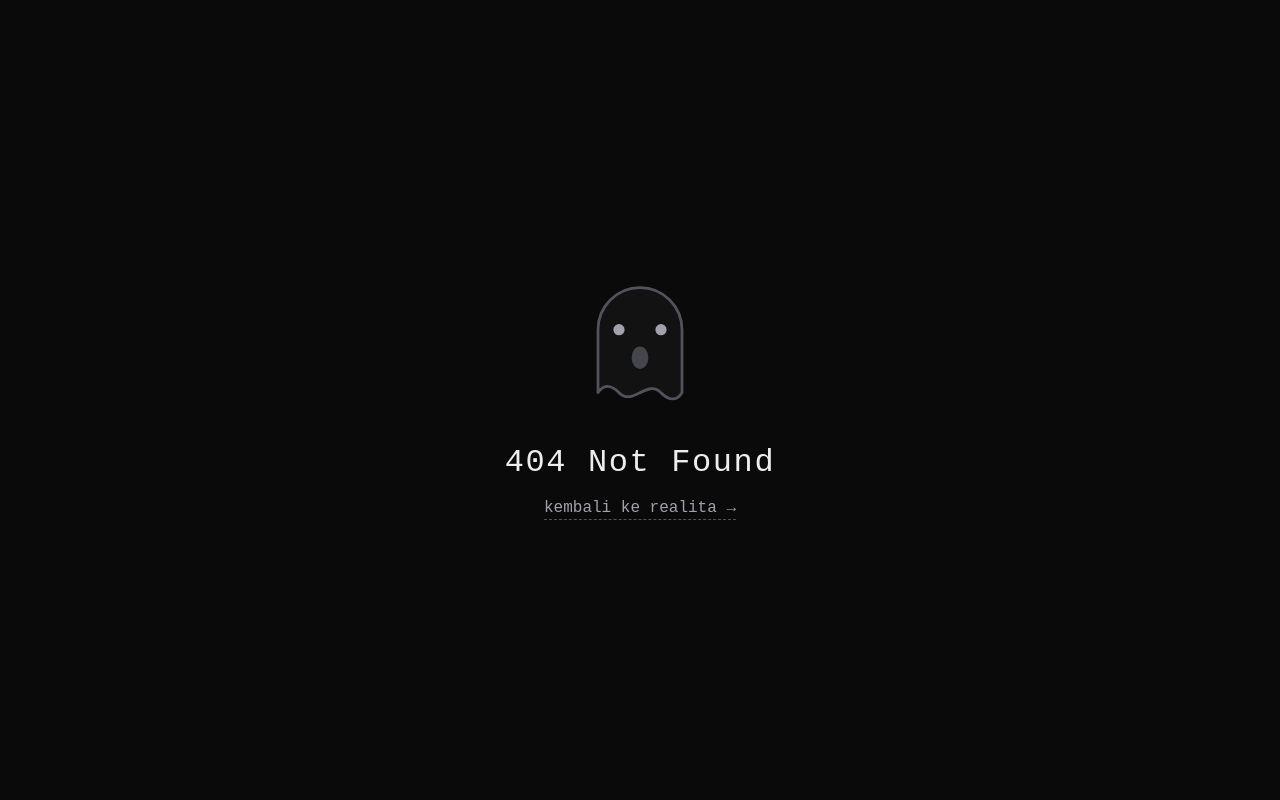
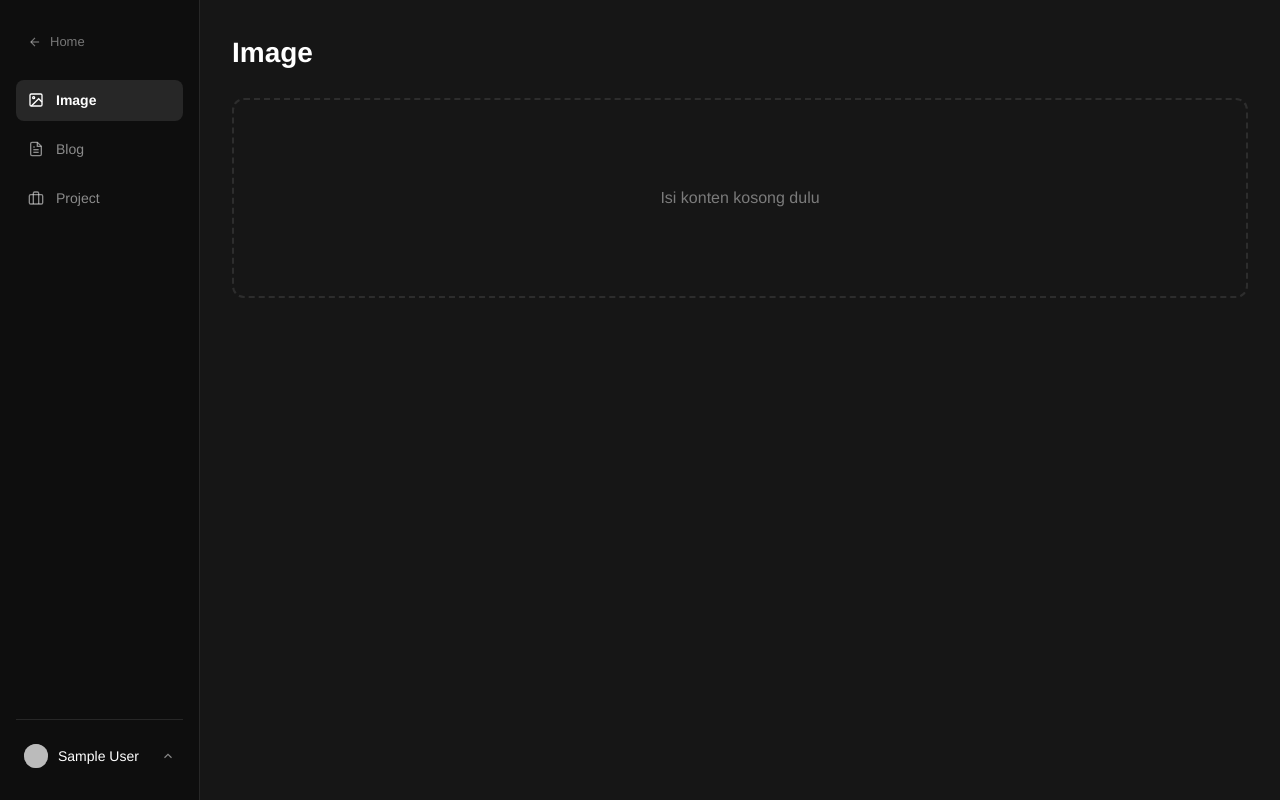
Before and after one commit to Lamiore/ProfileApp, a Next.js app: page /dashboard in a window 1280 px wide. Before the commit this address had no page. Built offline with nearby package versions, Linux system fonts and the light colour scheme; no server answers; sample sign-in values are in the browser's storage.

Commit message:
feat: migrate login and dashboard to separate pages

```diff
--- a/components/windows/dashboardwindow.tsx
+++ b/app/dashboard/page.tsx
@@ -1,25 +1,68 @@
 "use client";
 
-import { useState } from "react";
+import { useState, useEffect } from "react";
+import { useRouter } from "next/navigation";
 import { auth } from "@/lib/firebase";
-import { signOut } from "firebase/auth";
+import { onAuthStateChanged, signOut, User } from "firebase/auth";
 
-export default function DashboardWindow() {
+export default function DashboardPage() {
+    const router = useRouter();
+    const [user, setUser] = useState<User | null>(null);
+    const [isLoading, setIsLoading] = useState(true);
     const [activeTab, setActiveTab] = useState("Image");
     const [isDropdownOpen, setIsDropdownOpen] = useState(false);
     const navItems = ["Image", "Blog", "Project"];
 
+    // Auth guard
+    useEffect(() => {
+        const unsubscribe = onAuthStateChanged(auth, (currentUser) => {
+            if (currentUser) {
+                setUser(currentUser);
+                setIsLoading(false);
+            } else {
+                router.push("/login");
+            }
+        });
+        return () => unsubscribe();
+    }, [router]);
+
     const handleLogout = async () => {
         try {
             await signOut(auth);
-            window.location.reload();
+            router.push("/");
         } catch (error) {
             console.error(error);
         }
     };
 
+    if (isLoading) {
+        return (
+            <div style={{
+                display: "flex",
+                alignItems: "center",
+                justifyContent: "center",
+                height: "100vh",
+                width: "100vw",
+                background: "#111111",
+            }}>
+                <style>{`@keyframes dashSpin { to { transform: rotate(360deg); } }`}</style>
+                <svg width="22" height="22" viewBox="0 0 24 24" fill="none" stroke="rgba(224,224,224,0.3)" strokeWidth="2.5" style={{ animation: "dashSpin 0.8s linear infinite" }}>
+                    <circle cx="12" cy="12" r="9" strokeOpacity="0.2" />
+                    <path d="M21 12a9 9 0 0 0-9-9" strokeLinecap="round" />
+                </svg>
+            </div>
+        );
+    }
+
     return (
-        <div style={{ display: "flex", height: "100%", margin: "-24px" }}>
+        <div style={{
+            display: "flex",
+            height: "100vh",
+            width: "100vw",
+            background: "#111111",
+            fontFamily: "'Helvetica Neue', Helvetica, Arial, sans-serif",
+            color: "#E0E0E0",
+        }}>
             {/* Sidebar Navigation */}
             <div style={{
                 width: "200px",
@@ -27,8 +70,42 @@ export default function DashboardWindow() {
                 display: "flex",
                 flexDirection: "column",
                 padding: "24px 16px",
-                background: "rgba(0, 0, 0, 0.2)"
+                background: "rgba(0, 0, 0, 0.2)",
+                flexShrink: 0,
             }}>
+                {/* Back to Home */}
+                <button
+                    onClick={() => router.push("/")}
+                    style={{
+                        display: "flex",
+                        alignItems: "center",
+                        gap: "8px",
+                        padding: "8px 12px",
+                        marginBottom: "20px",
+                        borderRadius: "8px",
+                        border: "none",
+                        background: "transparent",
+                        color: "rgba(224, 224, 224, 0.5)",
+                        cursor: "pointer",
+                        fontSize: "13px",
+                        transition: "background 0.2s, color 0.2s",
+                    }}
+                    onMouseOver={(e) => {
+                        e.currentTarget.style.background = "rgba(255,255,255,0.05)";
+                        e.currentTarget.style.color = "#E0E0E0";
+                    }}
+                    onMouseOut={(e) => {
+                        e.currentTarget.style.background = "transparent";
+                        e.currentTarget.style.color = "rgba(224, 224, 224, 0.5)";
+                    }}
+                >
+                    <svg width="14" height="14" viewBox="0 0 24 24" fill="none" stroke="currentColor" strokeWidth="2">
+                        <path d="M19 12H5" />
+                        <path d="M12 19l-7-7 7-7" />
+                    </svg>
+                    Home
+                </button>
+
                 <div style={{ display: "flex", flexDirection: "column", gap: "8px" }}>
                     {navItems.map(item => (
                         <button
@@ -50,7 +127,6 @@ export default function DashboardWindow() {
                                 transition: "background 0.2s, color 0.2s"
                             }}
                         >
-                            {/* Simple Icons placeholder based on text */}
                             {item === "Image" && (
                                 <svg width="16" height="16" viewBox="0 0 24 24" fill="none" stroke="currentColor" strokeWidth="2">
                                     <rect x="3" y="3" width="18" height="18" rx="2" ry="2"></rect>
@@ -99,9 +175,9 @@ export default function DashboardWindow() {
                         onMouseOut={(e) => e.currentTarget.style.background = "transparent"}
                     >
                         <div style={{ width: "24px", height: "24px", borderRadius: "50%", background: "gray", overflow: "hidden", flexShrink: 0 }}>
-                            <img src="/profile.jpg" alt="Profile" style={{ width: "100%", height: "100%", objectFit: "cover" }} loading="lazy" />
+                            <img src={user?.photoURL || "/profile.jpg"} alt="Profile" style={{ width: "100%", height: "100%", objectFit: "cover" }} loading="lazy" />
                         </div>
-                        <span style={{ fontSize: "14px", fontWeight: 500, flex: 1, textAlign: "left" }}>Lam</span>
+                        <span style={{ fontSize: "14px", fontWeight: 500, flex: 1, textAlign: "left" }}>{user?.displayName || "Lam"}</span>
                         <svg width="14" height="14" viewBox="0 0 24 24" fill="none" stroke="currentColor" strokeWidth="2" style={{ opacity: 0.5 }}>
                             <path d="M18 15l-6-6-6 6" />
                         </svg>
@@ -153,7 +229,7 @@ export default function DashboardWindow() {
             </div>
 
             {/* Main Content Area */}
-            <div style={{ flex: 1, padding: "32px", overflowY: "auto", background: "rgba(255,255,255, 0.05)" }}>
+            <div style={{ flex: 1, padding: "32px", overflowY: "auto", background: "rgba(255,255,255, 0.02)" }}>
                 <div style={{ display: "flex", justifyContent: "space-between", alignItems: "center", marginBottom: "24px" }}>
                     <h1 style={{ fontSize: "28px", fontWeight: 700, margin: 0, color: "#FFF" }}>
                         {activeTab}
--- a/components/windows/loginwindow.tsx
+++ b/app/login/page.tsx
@@ -1,10 +1,12 @@
 "use client";
 
 import { useState, useEffect } from "react";
+import { useRouter } from "next/navigation";
 import { auth } from "@/lib/firebase";
 import { GoogleAuthProvider, signInWithPopup, onAuthStateChanged } from "firebase/auth";
 
-export default function LoginWindow({ onLoginSuccess }: { onLoginSuccess?: () => void }) {
+export default function LoginPage() {
+    const router = useRouter();
     const [isCheckingAuth, setIsCheckingAuth] = useState(true);
     const [isSigningIn, setIsSigningIn] = useState(false);
     const [errorMsg, setErrorMsg] = useState("");
@@ -12,13 +14,13 @@ export default function LoginWindow({ onLoginSuccess }: { onLoginSuccess?: () =>
     useEffect(() => {
         const unsubscribe = onAuthStateChanged(auth, (user) => {
             if (user) {
-                if (onLoginSuccess) onLoginSuccess();
+                router.push("/dashboard");
             } else {
                 setIsCheckingAuth(false);
             }
         });
         return () => unsubscribe();
-    }, [onLoginSuccess]);
+    }, [router]);
 
     const handleGoogleLogin = async () => {
         setIsSigningIn(true);
@@ -26,7 +28,7 @@ export default function LoginWindow({ onLoginSuccess }: { onLoginSuccess?: () =>
         try {
             const provider = new GoogleAuthProvider();
             await signInWithPopup(auth, provider);
-            if (onLoginSuccess) onLoginSuccess();
+            router.push("/dashboard");
         } catch (error: unknown) {
             console.error("Google sign in error", error);
             setErrorMsg(error instanceof Error ? error.message : "Failed to sign in with Google.");
@@ -37,7 +39,14 @@ export default function LoginWindow({ onLoginSuccess }: { onLoginSuccess?: () =>
 
     if (isCheckingAuth) {
         return (
-            <div style={{ display: "flex", alignItems: "center", justifyContent: "center", height: "100%", minHeight: "260px" }}>
+            <div style={{
+                display: "flex",
+                alignItems: "center",
+                justifyContent: "center",
+                height: "100vh",
+                width: "100vw",
+                background: "#111111",
+            }}>
                 <style>{`@keyframes loginSpin { to { transform: rotate(360deg); } }`}</style>
                 <svg width="22" height="22" viewBox="0 0 24 24" fill="none" stroke="rgba(224,224,224,0.3)" strokeWidth="2.5" style={{ animation: "loginSpin 0.8s linear infinite" }}>
                     <circle cx="12" cy="12" r="9" strokeOpacity="0.2" />
@@ -48,18 +57,32 @@ export default function LoginWindow({ onLoginSuccess }: { onLoginSuccess?: () =>
     }
 
     return (
-        <>
+        <div style={{
+            display: "flex",
+            alignItems: "center",
+            justifyContent: "center",
+            height: "100vh",
+            width: "100vw",
+            background: "#111111",
+            fontFamily: "'Helvetica Neue', Helvetica, Arial, sans-serif",
+        }}>
             <style>{`@keyframes loginSpin { to { transform: rotate(360deg); } }`}</style>
+
             <div style={{
                 display: "flex",
                 flexDirection: "column",
                 alignItems: "center",
                 justifyContent: "center",
-                height: "100%",
-                minHeight: "300px",
-                padding: "8px",
                 textAlign: "center",
-                fontFamily: "'Helvetica Neue', Helvetica, Arial, sans-serif",
+                padding: "48px 32px",
+                borderRadius: "20px",
+                background: "rgba(26, 26, 26, 0.75)",
+                backdropFilter: "blur(40px) saturate(180%)",
+                WebkitBackdropFilter: "blur(40px) saturate(180%)",
+                border: "1px solid rgba(255,255,255,0.1)",
+                boxShadow: "0 8px 32px rgba(0,0,0,0.3)",
+                maxWidth: "400px",
+                width: "90%",
             }}>
 
                 {/* Lock icon */}
@@ -198,6 +221,6 @@ export default function LoginWindow({ onLoginSuccess }: { onLoginSuccess?: () =>
                     Access restricted to authorized accounts
                 </p>
             </div>
-        </>
+        </div>
     );
 }
--- a/components/Hero.tsx
+++ b/components/Hero.tsx
@@ -9,14 +9,11 @@ import { playCloseSound } from "@/lib/audio";
 import { auth } from "@/lib/firebase";
 import { onAuthStateChanged, User } from "firebase/auth";
 
-// Dynamic imports — window components only load when actually opened
 const AboutWindow = dynamic(() => import("@/components/windows/aboutwindow"), { ssr: false });
 const ProjectWindow = dynamic(() => import("@/components/windows/projectwindow"), { ssr: false });
 const BlogWindow = dynamic(() => import("@/components/windows/blogwindow"), { ssr: false });
 const GalleryWindow = dynamic(() => import("@/components/windows/gallerywindow"), { ssr: false });
 const ConnectionWindow = dynamic(() => import("@/components/windows/connectionwindow"), { ssr: false });
-const LoginWindow = dynamic(() => import("@/components/windows/loginwindow"), { ssr: false });
-const DashboardWindow = dynamic(() => import("@/components/windows/dashboardwindow"), { ssr: false });
 
 const IMAGES = [
     "https://i.pinimg.com/avif/736x/b9/88/1d/b9881d73712f3e4aa410348dcabcb8b3.avf",
@@ -91,15 +88,6 @@ export default function Hero() {
     const [menuOpen, setMenuOpen] = useState(false);
     const focusCounter = useRef(0);
     const [windowZMap, setWindowZMap] = useState<Record<string, number>>({});
-    const [user, setUser] = useState<User | null>(null);
-
-    // Listen to Firebase auth state
-    useEffect(() => {
-        const unsubscribe = onAuthStateChanged(auth, (currentUser) => {
-            setUser(currentUser);
-        });
-        return () => unsubscribe();
-    }, []);
 
 
     // Detect mobile viewport (debounced)
@@ -165,28 +153,6 @@ export default function Hero() {
             return next;
         });
     }, []);
-
-    const handleLoginSuccess = useCallback(() => {
-        closeWindow("Login");
-        // Open Dashboard if not open, otherwise bring to front
-        setOpenWindows((prev) => {
-            if (prev.includes("Dashboard")) {
-                bringToFront("Dashboard");
-                return prev;
-            } else {
-                if (isMobile && prev.length > 0) {
-                    setWindowZMap({});
-                    focusCounter.current = 1;
-                    setWindowZMap({ "Dashboard": 1 });
-                    return ["Dashboard"];
-                }
-                focusCounter.current += 1;
-                setWindowZMap((z) => ({ ...z, ["Dashboard"]: focusCounter.current }));
-                return [...prev, "Dashboard"];
-            }
-        });
-        if (isMobile) setMenuOpen(false);
-    }, [closeWindow, bringToFront, isMobile, setWindowZMap]);
 
     const BASE_Z = 50; // z-index dasar window
 
@@ -820,23 +786,14 @@ export default function Hero() {
                                 onClose={() => closeWindow(name)}
                                 onMenuToggle={() => setMenuOpen((prev) => !prev)}
                                 menuOpen={menuOpen}
-                                initialWidth={["Gallery", "Blog", "Project"].includes(name) ? 820 : ["Dashboard"].includes(name) ? 960 : 560}
-                                initialHeight={["Gallery", "Blog", "Project"].includes(name) ? 620 : ["Dashboard"].includes(name) ? 600 : 480}
+                                initialWidth={["Gallery", "Blog", "Project"].includes(name) ? 820 : 560}
+                                initialHeight={["Gallery", "Blog", "Project"].includes(name) ? 620 : 480}
                             >
-                                {name === "About" && <AboutWindow onOpenWindow={(wName) => {
-                                    if (wName === "Login" && user) {
-                                        // If already logged in, skip Login and directly open Dashboard
-                                        handleLoginSuccess();
-                                    } else {
-                                        toggleWindow(wName);
-                                    }
-                                }} />}
+                                {name === "About" && <AboutWindow />}
                                 {name === "Project" && <ProjectWindow />}
                                 {name === "Blog" && <BlogWindow />}
                                 {name === "Gallery" && <GalleryWindow />}
                                 {name === "Connect" && <ConnectionWindow />}
-                                {name === "Login" && <LoginWindow onLoginSuccess={handleLoginSuccess} />}
-                                {name === "Dashboard" && <DashboardWindow />}
                             </Window>
                         ))}
                     </AnimatePresence>
--- a/components/windows/aboutwindow.tsx
+++ b/components/windows/aboutwindow.tsx
@@ -1,8 +1,10 @@
 "use client";
 
 import Image from "next/image";
+import { useRouter } from "next/navigation";
 
-export default function AboutWindow({ onOpenWindow }: { onOpenWindow?: (name: string) => void }) {
+export default function AboutWindow() {
+    const router = useRouter();
     const skills = ["Photoshop", "After Effects", "Visual Design"];
 
     return (
@@ -12,7 +14,7 @@ export default function AboutWindow({ onOpenWindow }: { onOpenWindow?: (name: st
             <div style={{ display: "flex", gap: "20px", alignItems: "flex-start" }}>
                 {/* Foto profil */}
                 <div
-                    onDoubleClick={() => onOpenWindow?.("Login")}
+                    onDoubleClick={() => router.push("/login")}
                     title="Double click for secret area"
                     style={{
                         width: "80px",
```
